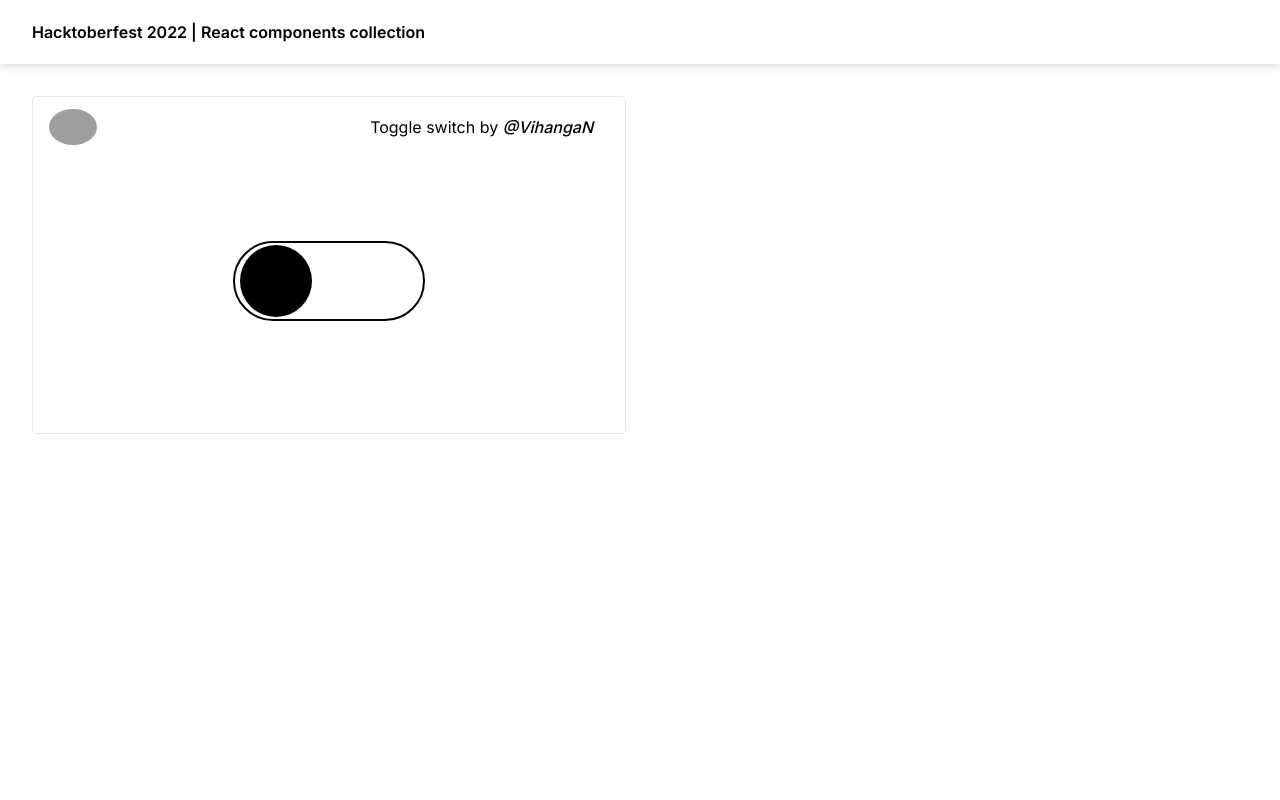
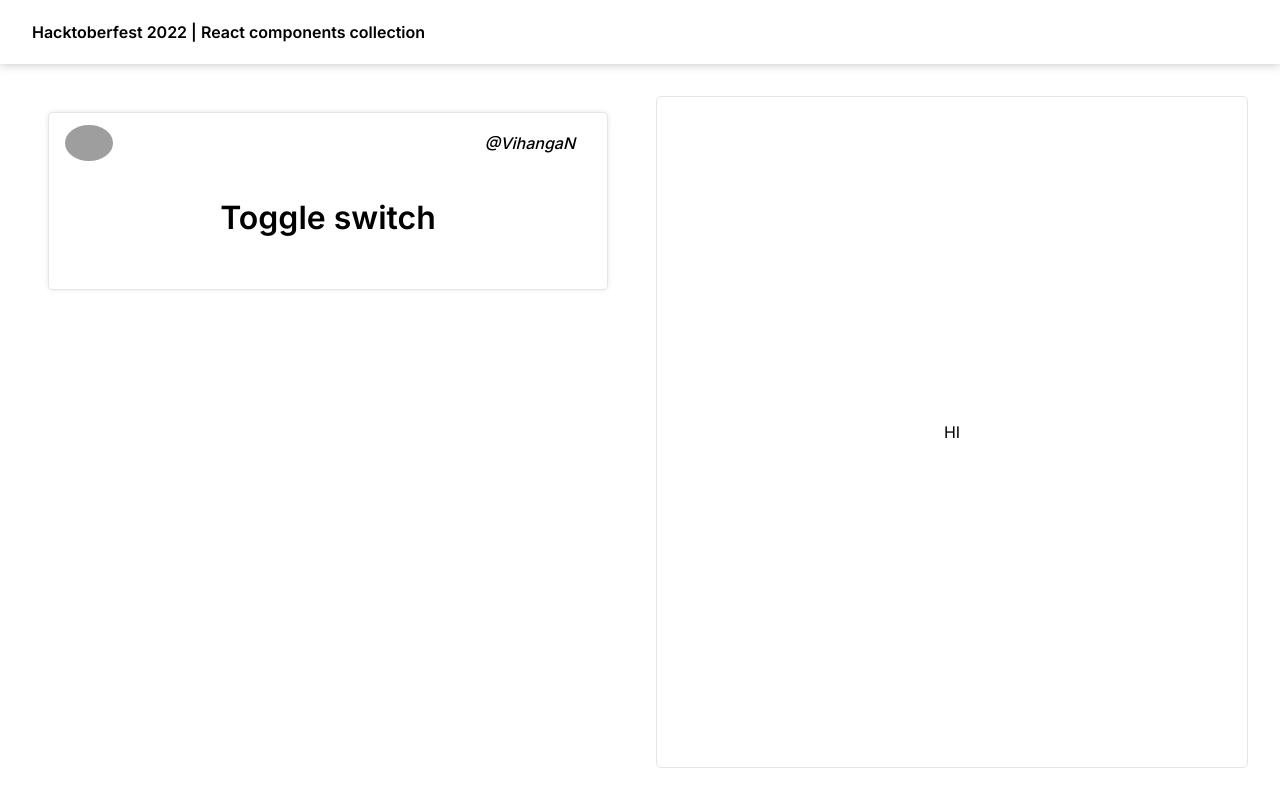
Before and after one commit to VihangaN/react-component-collection, a React (Create React App) app: page / in a window 1280 px wide. Built offline with nearby package versions, Linux system fonts and the light colour scheme; grey boxes are pictures that could not be loaded.

Commit message:
add toggle switch and style update

```diff
--- a/package.json
+++ b/package.json
@@ -8,6 +8,7 @@
     "@testing-library/user-event": "^13.5.0",
     "react": "^18.2.0",
     "react-dom": "^18.2.0",
+    "react-router-dom": "^6.4.2",
     "react-scripts": "5.0.1",
     "sass": "^1.55.0",
     "web-vitals": "^2.1.4"
--- a/src/App.js
+++ b/src/App.js
@@ -1,27 +1,40 @@
-import './App.scss';
-import Container from './components/Container';
+import "./App.scss";
+import Container from "./components/Container";
 
-import Header from './components/Header'
-import ContainerCard from './components/ContainerCard';
+import Header from "./components/Header";
+import ContainerCard from "./components/ContainerCard";
 
 // import config file
+import { config } from "./config";
 
-import { config } from './config';
+// react router dom
+import { Routes, Route } from "react-router-dom";
 
 function App() {
-
-
-
   return (
     <div className="App">
-      <Header/>
+      <Header />
       <Container>
-        {
-          config && config.map((c , i)=>{
-            return  <ContainerCard title={c.title} component={c.component} slug={c.slug} author={c.author} gh_handle={c.github_handle}/>
-          })
-        }
+        {config &&
+          config.map((c, i) => {
+            return (
+              <ContainerCard
+                title={c.title}
+                component={c.component}
+                slug={c.slug}
+                author={c.author}
+                gh_handle={c.github_handle}
+                key={i}
+              />
+            );
+          })}
 
+          <Routes>
+          <Route path={`/`} element={<>HI</>} ></Route>
+            {config.map((r, i) => {
+              return <Route path={`/${r.slug}-by-${r.github_handle}`} element={r.component} key={i}></Route>;
+            })}
+          </Routes>
       </Container>
     </div>
   );
--- a/src/components/Container.jsx
+++ b/src/components/Container.jsx
@@ -1,9 +1,10 @@
-import React from 'react'
+import React from "react";
 
-export default function Container({children}) {
+export default function Container({ children }) {
   return (
-   <div className="container-base">
-    {children}
-   </div>
-  )
+    <div className="container-base">
+      <div className="container-left"> {children[0]}</div>
+      <div className="container-right"> {children[1]}</div>
+    </div>
+  );
 }
--- a/src/components/ContainerCard.jsx
+++ b/src/components/ContainerCard.jsx
@@ -1,23 +1,20 @@
 import React from "react";
-
-export default function ContainerCard({
-  title,
-  component,
-  slug,
-  author,
-  gh_handle,
-}) {
-  return (
-    <div className="card-base">
-        <div className="top-bar">
-        <img src={`https://github.com/${gh_handle}.png`} alt="" />
-        <div className="details"> {title} by <span className="handle">&nbsp;@{gh_handle} </span></div>
-        </div>
-        <div className="card_component">
-            {component}
-        </div>
+import { useNavigate } from "react-router-dom";
 
 
+export default function ContainerCard({ title, slug, gh_handle }) {
+
+    const navigate = useNavigate();
+
+  return (
+    <div className="card-base" onClick={()=>navigate(`${slug}-by-${gh_handle}`)}>
+      <div className="top-bar">
+        <img src={`https://github.com/${gh_handle}.png`} alt="" />
+        <div className="details">
+          <a href={`https://github.com/${gh_handle}`} target="_blank"><span className="handle">&nbsp;@{gh_handle} </span></a>
+        </div>
+      </div>
+      <div className="card_title">{title}</div>
     </div>
   );
 }
--- a/src/config.js
+++ b/src/config.js
@@ -8,5 +8,4 @@ export const config = [
     github_handle:"VihangaN"
   },
 
-
 ];
--- a/src/contribute/styles/_toggle.scss
+++ b/src/contribute/styles/_toggle.scss
@@ -11,6 +11,7 @@
     padding:0 .3rem;
     transition: all .2s ease;
     cursor: pointer;
+    user-select: none;
 
     .knob{
         width:4.5rem;
--- a/src/index.js
+++ b/src/index.js
@@ -1,13 +1,16 @@
-import React from 'react';
-import ReactDOM from 'react-dom/client';
-import './index.scss';
-import App from './App';
-import reportWebVitals from './reportWebVitals';
+import React from "react";
+import ReactDOM from "react-dom/client";
+import "./index.scss";
+import App from "./App";
+import reportWebVitals from "./reportWebVitals";
+import { BrowserRouter } from "react-router-dom";
 
-const root = ReactDOM.createRoot(document.getElementById('root'));
+const root = ReactDOM.createRoot(document.getElementById("root"));
 root.render(
   <React.StrictMode>
-    <App />
+    <BrowserRouter>
+      <App />
+    </BrowserRouter>
   </React.StrictMode>
 );
 
--- a/src/styles/_card.scss
+++ b/src/styles/_card.scss
@@ -1,13 +1,15 @@
 .card-base{
     border:1px solid rgba(0,0,0,0.1);
-    width:100%;
-    height:calc(100vw / 4);
+    //width:100%;
+    height:10rem;
     border-radius:5px;
     position: relative;
     padding:.5rem;
     overflow: hidden;
     cursor: pointer;
     transition: border .2s ease;
+    background:#fff;
+    box-shadow:0px 0px 5px rgba(0,0,0,0.1);
 
     &:hover{
         border:1px solid rgba(0,0,0,0.3);
@@ -34,18 +36,28 @@
            align-items: center;
            justify-content: flex-end;
         }
+        a{
+            text-decoration: none;
+            color: inherit;
+        }
         .handle{
             font-weight: 500;
             font-style: italic;
+
+            &:hover{
+                color:tomato
+            }
         }
     }
 
-    .card_component{
+    .card_title{
         width:100%;
         height:calc(100% - 4rem);
         display: flex;
         align-items: center;
         justify-content: center;
+        font-size: 2rem;
+        font-weight: 600;
     }
 
 }
--- a/src/styles/_container.scss
+++ b/src/styles/_container.scss
@@ -8,7 +8,7 @@
   overflow-y: auto;
   display: grid;
   grid-gap: 2rem;
-  max-width: 50%;
+  grid-template-columns: repeat(2, 1fr);
 
   //   @media (min-width: 600px) {
   //     grid-template-columns: repeat(2, 1fr);
@@ -17,4 +17,21 @@
   //   @media (min-width: 900px) {
   //     grid-template-columns: repeat(3, 1fr);
   //   }
+
+  .container-left {
+    overflow-y: auto;
+    width: 100%;
+    box-sizing: border-box;
+    padding: 1rem;
+    display: flex;
+    flex-direction: column;
+    gap: 1rem;
   }
+  .container-right {
+    display: flex;
+    align-items: center;
+    justify-content: center;
+    border: 1px solid rgba(0, 0, 0, 0.1);
+    border-radius:5px;
+  }
+}
```
Also changed, not shown: 1 other file (tests, documents, lock files or other folders). Lines whose indentation alone changed are shown as unchanged.
